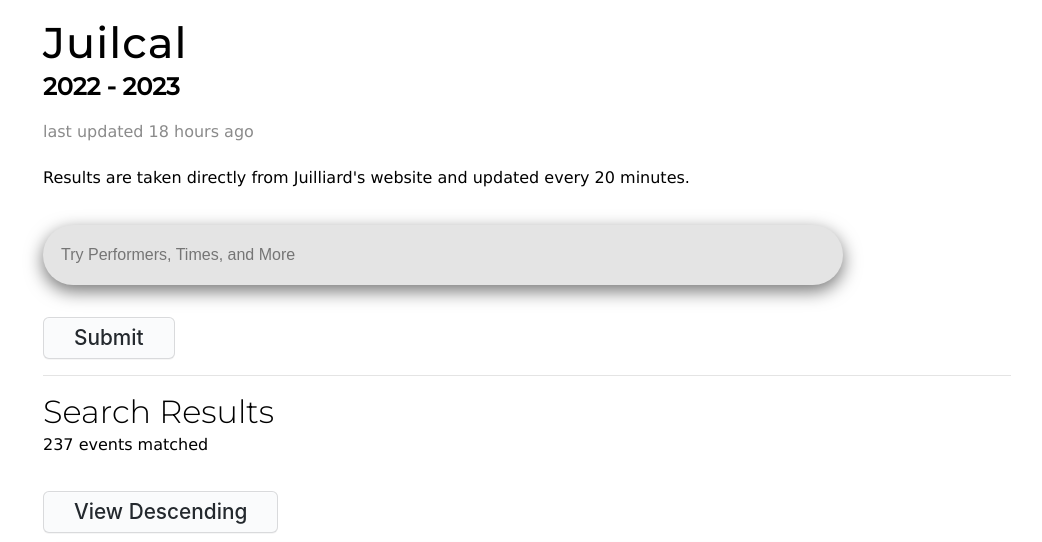
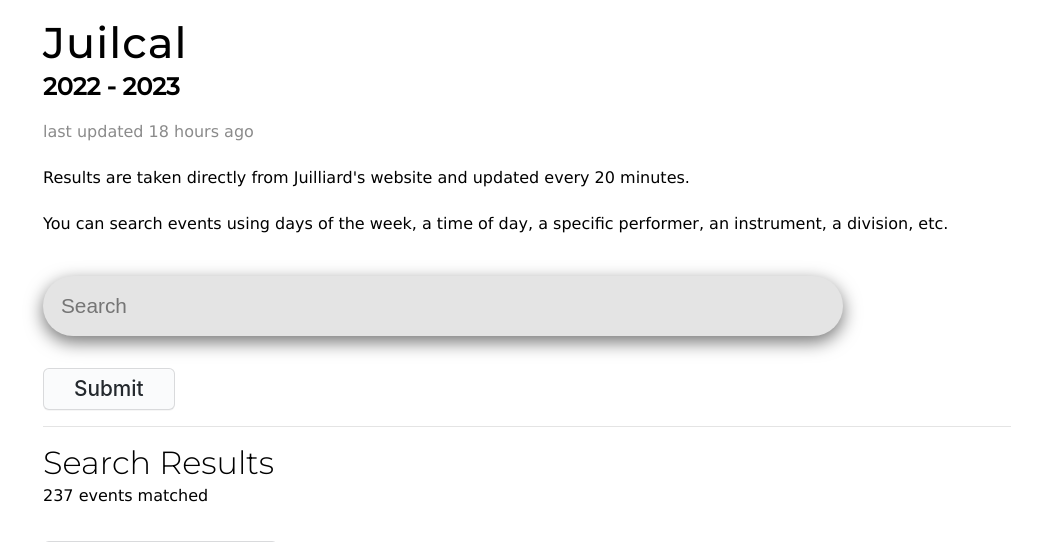
Before and after one commit to rsoeyadi/Juilliard-Calendar-Scraper, a Flask app: page / in a window 1280 px wide. Shown: the top 542 px of the page, without its empty margins (113-1155 px from the left). Run offline with Flask 2, Linux system fonts and the light colour scheme; data comes from the database, SQL or seed files in the repository.

Commit message:
simpler instructions

```diff
--- a/static/css/main.css
+++ b/static/css/main.css
@@ -55,7 +55,7 @@
   border-radius: 30px;
   box-shadow: rgb(0 0 0 / 55%) 0 6px 18px;
   background-color: #e4e4e4;
-  font-size: 1em;
+  font-size: 1.3em;
   padding: 17px 0 17px 18px;
   outline: none;
 }
--- a/templates/index.html
+++ b/templates/index.html
@@ -88,14 +88,15 @@
                 <h2>{{ now.year }} - {{ now.year + 1 }}</h2>
                 <p id="last-updated-text">last updated {{ lastUpdatedTime }} ago</p>
                 <p>Results are taken directly from Juilliard's website and updated every 20 minutes.</p>
+                <p>You can search events using days of the week, a time of day, a specific performer, an instrument, a division, etc.</p>
             </div>
             <form action="/add_keyword" , method="POST">
                 {% if not q %}
-                    <input type="search" name="q" placeholder="Try Performers, Times, and More">
+                    <input type="search" name="q" placeholder="Search">
                 {% else %}
                     <input type="search"
                            name="q"
-                           placeholder="Try Performers, Times, and More"
+                           placeholder="Search"
                            value="{{q}}">
                 {% endif %}
                 <div class="button-wrapper">
```
